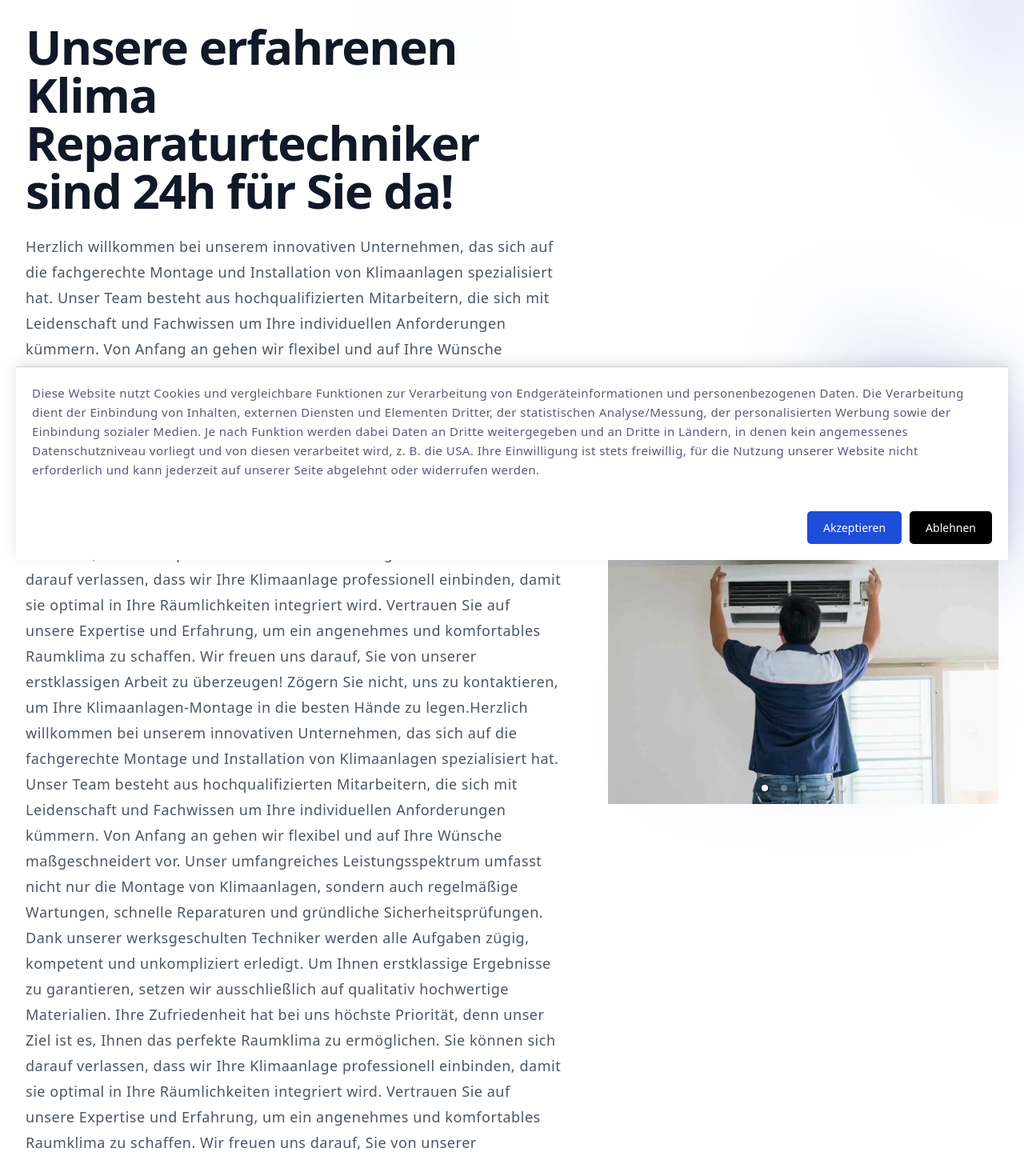
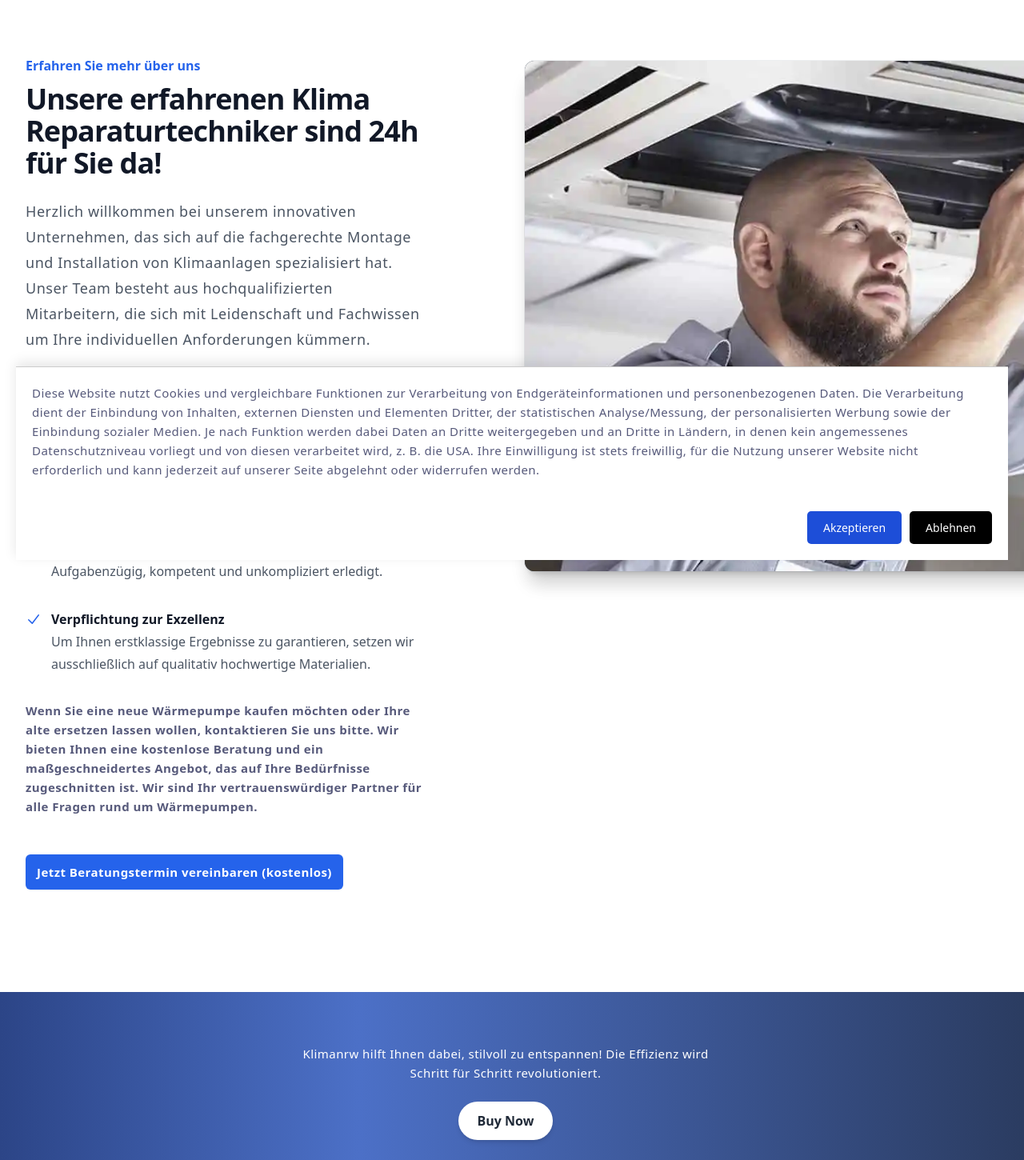
Before and after one commit to maazmasood/react, a Next.js app: page /Ueber-uns in a window 1280 px wide. Shown: the part 100-1550 px from the top of the page at 80% size. Built offline with nearby package versions, Linux system fonts and the light colour scheme.

Commit message:
Update Ueber-uns.js

```diff
--- a/pages/Ueber-uns.js
+++ b/pages/Ueber-uns.js
@@ -1,78 +1,9 @@
+import { useEffect, useState } from "react";
+import { CheckIcon } from "@heroicons/react/20/solid";
 import Link from "next/link";
 import Head from "next/head";
-import DynamicCarousel from "@/pages/components/DynamicCarousel";
 
-const navigation = [
-    { name: 'Product', href: '#' },
-    { name: 'Features', href: '#' },
-    { name: 'Resources', href: '#' },
-    { name: 'Company', href: '#' },
-]
-const stats = [
-    { label: 'Transactions every 24 hours', value: '44 million' },
-    { label: 'Assets under holding', value: '$119 trillion' },
-    { label: 'New users annually', value: '46,000' },
-]
-const values = [
-    {
-        name: 'Be world-class',
-        description:
-            'Aut illo quae. Ut et harum ea animi natus. Culpa maiores et sed sint et magnam exercitationem quia. Ullam voluptas nihil vitae dicta molestiae et. Aliquid velit porro vero.',
-    },
-    {
-        name: 'Share everything you know',
-        description:
-            'Mollitia delectus a omnis. Quae velit aliquid. Qui nulla maxime adipisci illo id molestiae. Cumque cum ut minus rerum architecto magnam consequatur. Quia quaerat minima.',
-    },
-    {
-        name: 'Always learning',
-        description:
-            'Aut repellendus et officiis dolor possimus. Deserunt velit quasi sunt fuga error labore quia ipsum. Commodi autem voluptatem nam. Quos voluptatem totam.',
-    },
-    {
-        name: 'Be supportive',
-        description:
-            'Magnam provident veritatis odit. Vitae eligendi repellat non. Eum fugit impedit veritatis ducimus. Non qui aspernatur laudantium modi. Praesentium rerum error deserunt harum.',
-    },
-    {
-        name: 'Take responsibility',
-        description:
-            'Sit minus expedita quam in ullam molestiae dignissimos in harum. Tenetur dolorem iure. Non nesciunt dolorem veniam necessitatibus laboriosam voluptas perspiciatis error.',
-    },
-    {
-        name: 'Enjoy downtime',
-        description:
-            'Ipsa in earum deserunt aut. Quos minus aut animi et soluta. Ipsum dicta ut quia eius. Possimus reprehenderit iste aspernatur ut est velit consequatur distinctio.',
-    },
-]
-const team = [
-    {
-        name: 'Michael Foster',
-        role: 'Co-Founder / CTO',
-        imageUrl:
-            'https://images.unsplash.com/photo-1519244703995-f4e0f30006d5?ixlib=rb-=eyJhcHBfaWQiOjEyMDd9&auto=format&fit=facearea&facepad=8&w=1024&h=1024&q=80',
-    },
-    // More people...
-]
-const blogPosts = [
-    {
-        id: 1,
-        title: 'Vel expedita assumenda placeat aut nisi optio voluptates quas',
-        href: '#',
-        description:
-            'Illo sint voluptas. Error voluptates culpa eligendi. Hic vel totam vitae illo. Non aliquid explicabo necessitatibus unde. Sed exercitationem placeat consectetur nulla deserunt vel. Iusto corrupti dicta.',
-        imageUrl:
-            'https://images.unsplash.com/photo-1496128858413-b36217c2ce36?ixlib=rb-4.0.3&ixid=MnwxMjA3fDB8MHxwaG90by1wYWdlfHx8fGVufDB8fHx8&auto=format&fit=crop&w=3603&q=80',
-        date: 'Mar 16, 2020',
-        datetime: '2020-03-16',
-        author: {
-            name: 'Michael Foster',
-            imageUrl:
-                'https://images.unsplash.com/photo-1519244703995-f4e0f30006d5?ixlib=rb-1.2.1&ixid=eyJhcHBfaWQiOjEyMDd9&auto=format&fit=facearea&facepad=2&w=256&h=256&q=80',
-        },
-    },
-    // More posts...
-]
+export default function Klimaanlagen() {
   const images = [
     "/Klima-Nrw-Carousel-1.webp",
     "/Klima-Nrw-Carousel-2.webp",
@@ -81,124 +12,196 @@ const images = [
     "/Klima-Nrw-Carousel-5.webp",
   ];
 
+  const [currentImageIndex, setCurrentImageIndex] = useState(0);
 
-export default function Example() {
+  useEffect(() => {
+    const intervalId = setInterval(() => {
+      setCurrentImageIndex((prevIndex) => (prevIndex + 1) % images.length);
+    }, 5000); // Change image every 5 seconds
+
+    return () => clearInterval(intervalId);
+  }, []);
+
   return (
-        <>
+    <div>
       <Head>
-            <meta charSet="UTF-8"></meta>
-            <meta name="viewport" content="width=device-width, initial-scale=1.0"></meta>
-            <meta name="description" content="Unser Unternehmen in Dorsten bietet Geschäftskunden planmäßige Wartungs- und Pflegedienste für ihre Wärmepumpen und Klimaanlagen an. Wir verwenden hochwertige Materialien und Techniken, um sicherzustellen, dass Ihre Geräte optimal funktionieren. Kontaktieren Sie uns für maßgeschneiderte Lösungen für Ihr Unternehmen."></meta>
-            <meta name="keywords" content="Wartung, Pflege, Wärmepumpen, Klimaanlagen, Geschäftskunden, Dorsten"></meta>
-            <title>Wartung und Pflege von Wärmepumpen und Klimaanlagen für Geschäftskunden in Dorsten</title>
-            <link rel="canonical" href="https://klimanrw.de/Ueber-uns"/>
-            <meta property="og:title" content="Wartung und Pflege von Wärmepumpen und Klimaanlagen für Geschäftskunden in Dorsten"/>
-            <meta property="og:type" content="website"/>
-            <meta property="og:url" content="https://klimanrw.de/Ueber-uns"/>
-            <meta property="og:description" content="Unser Unternehmen in Dorsten bietet Geschäftskunden planmäßige Wartungs- und Pflegedienste für ihre Wärmepumpen und Klimaanlagen an. Wir verwenden hochwertige Materialien und Techniken, um sicherzustellen, dass Ihre Geräte optimal funktionieren. Kontaktieren Sie uns für maßgeschneiderte Lösungen für Ihr Unternehmen."/>
-            <meta property="og:image" content="https://klimanrw.de/Klima-Nrw-Carousel-3.webp"/>
-            <meta name="twitter:title" content="Wartung und Pflege von Wärmepumpen und Klimaanlagen für Geschäftskunden in Dorsten"/>
-            <meta name="twitter:description" content="Unser Unternehmen in Dorsten bietet Geschäftskunden planmäßige Wartungs- und Pflegedienste für ihre Wärmepumpen und Klimaanlagen an. Wir verwenden hochwertige Materialien und Techniken, um sicherzustellen, dass Ihre Geräte optimal funktionieren. Kontaktieren Sie uns für maßgeschneiderte Lösungen für Ihr Unternehmen."/>
-            <meta name="twitter:image" content="https://klimanrw.de/Klima-Nrw-Carousel-3.webp"/>
+        <meta charSet="UTF-8" />
+        <meta name="viewport" content="width=device-width, initial-scale=1.0" />
+        <meta
+          name="description"
+          content="Unser Unternehmen in Dorsten bietet Geschäftskunden planmäßige Wartungs- und Pflegedienste für ihre Wärmepumpen und Klimaanlagen an. Wir verwenden hochwertige Materialien und Techniken, um sicherzustellen, dass Ihre Geräte optimal funktionieren. Kontaktieren Sie uns für maßgeschneiderte Lösungen für Ihr Unternehmen."
+        />
+        <meta
+          name="keywords"
+          content="Wartung, Pflege, Wärmepumpen, Klimaanlagen, Geschäftskunden, Dorsten"
+        />
+        <title>
+          Wartung und Pflege von Wärmepumpen und Klimaanlagen für
+          Geschäftskunden in Dorsten
+        </title>
+        <link rel="canonical" href="https://klimanrw.de/Ueber-uns" />
+        <meta
+          property="og:title"
+          content="Wartung und Pflege von Wärmepumpen und Klimaanlagen für Geschäftskunden in Dorsten"
+        />
+        <meta property="og:type" content="website" />
+        <meta property="og:url" content="https://klimanrw.de/Ueber-uns" />
+        <meta
+          property="og:description"
+          content="Unser Unternehmen in Dorsten bietet Geschäftskunden planmäßige Wartungs- und Pflegedienste für ihre Wärmepumpen und Klimaanlagen an. Wir verwenden hochwertige Materialien und Techniken, um sicherzustellen, dass Ihre Geräte optimal funktionieren. Kontaktieren Sie uns für maßgeschneiderte Lösungen für Ihr Unternehmen."
+        />
+        <meta
+          property="og:image"
+          content="https://klimanrw.de/Klima-Nrw-Carousel-3.webp"
+        />
+        <meta
+          name="twitter:title"
+          content="Wartung und Pflege von Wärmepumpen und Klimaanlagen für Geschäftskunden in Dorsten"
+        />
+        <meta
+          name="twitter:description"
+          content="Unser Unternehmen in Dorsten bietet Geschäftskunden planmäßige Wartungs- und Pflegedienste für ihre Wärmepumpen und Klimaanlagen an. Wir verwenden hochwertige Materialien und Techniken, um sicherzustellen, dass Ihre Geräte optimal funktionieren. Kontaktieren Sie uns für maßgeschneiderte Lösungen für Ihr Unternehmen."
+        />
+        <meta
+          name="twitter:image"
+          content="https://klimanrw.de/Klima-Nrw-Carousel-3.webp"
+        />
       </Head>
-        <div className="bg-white">
-            <main className="isolate">
-                {/* Hero section */}
-                <div className="relative isolate -z-10">
-                    <svg
-                        className="absolute inset-x-0 top-0 -z-50 h-[64rem] w-full stroke-gray-200 [mask-image:radial-gradient(32rem_32rem_at_center,white,transparent)] no-pointer-events"
+
+      <div className="relative isolate overflow-hidden bg-white px-6 py-24 sm:py-32 lg:overflow-visible lg:px-0">
+        {/* Carousel div */}
+        <div className="mx-auto grid max-w-2xl grid-cols-1 gap-y-16 gap-x-8 lg:mx-0 lg:max-w-none lg:grid-cols-2 lg:items-start lg:gap-y-10">
+          <div className="lg:col-span-2 lg:col-start-1 lg:row-start-1 lg:mx-auto lg:grid lg:w-full lg:max-w-7xl lg:grid-cols-2 lg:gap-x-8 lg:px-8"></div>
+          <div className=" -ml-12 p-12 lg:sticky lg:top-4 lg:col-start-2 lg:row-span-2 lg:row-start-1 lg:overflow-hidden">
+            {/* Auto image carousel */}
+            <div className="w-[22rem] max-w-none rounded-xl bg-gray-900 shadow-xl ring-1 ring-gray-400/10 sm:w-[57rem]">
+              <img
+                className="w-[22rem] max-w-none rounded-xl bg-gray-900 shadow-xl ring-1 ring-gray-400/10 sm:w-[57rem]"
+                src={images[currentImageIndex]}
+                alt={`Carousel Image ${currentImageIndex + 1}`}
+                title={`Carousel Image ${currentImageIndex + 1}`}
+                width={1920}
+                height={1280}
+              />
+            </div>
+          </div>
+          <div className="lg:col-span-2 lg:col-start-1 lg:row-start-2 lg:mx-auto lg:grid lg:w-full lg:max-w-7xl lg:grid-cols-2 lg:gap-x-8 lg:px-8">
+            <div className="lg:pr-4">
+              <div className="max-w-xl text-base leading-7 text-gray-700 lg:max-w-lg">
+                <div className="lg:pr-4">
+                  <div className="lg:max-w-lg">
+                    <h2 className="text-base font-semibold leading-7 text-blue-600">
+                      Erfahren Sie mehr über uns
+                    </h2>
+                    <p className="mt-2 text-3xl font-bold tracking-tight text-gray-900 sm:text-4xl">
+                      Unsere erfahrenen Klima Reparaturtechniker sind 24h für
+                      Sie da!
+                    </p>
+                    <p className="mt-6 text-lg leading-8 text-gray-600">
+                      Herzlich willkommen bei unserem innovativen Unternehmen,
+                      das sich auf die fachgerechte Montage und Installation von
+                      Klimaanlagen spezialisiert hat.
+                      <br />
+                      Unser Team besteht aus hochqualifizierten Mitarbeitern,
+                      die sich mit Leidenschaft und Fachwissen um Ihre
+                      individuellen Anforderungen kümmern.
+                    </p>
+                  </div>
+                </div>
+
+                <ul className="mt-8 space-y-8 text-gray-600">
+                  <li className="flex gap-x-3">
+                    <CheckIcon
+                      className="mt-1 h-5 w-5 flex-none text-blue-600"
                       aria-hidden="true"
-                    >
-                        <defs>
-                            <pattern
-                                id="1f932ae7-37de-4c0a-a8b0-a6e3b4d44b84"
-                                width={200}
-                                height={200}
-                                x="50%"
-                                y={-1}
-                                patternUnits="userSpaceOnUse"
-                            >
-                                <path d="M.5 200V.5H200" fill="none" />
-                            </pattern>
-                        </defs>
-                        <svg x="50%" y={-1} className="overflow-visible -z-50  fill-gray-50 no-pointer-events">
-                            <path
-                                className="no-pointer-events"
-                                d="M-200 0h201v201h-201Z M600 0h201v201h-201Z M-400 600h201v201h-201Z M200 800h201v201h-201Z"
-                                strokeWidth={0}
                     />
-                        </svg>
-                        {/*<rect width="100%" height="100%" strokeWidth={0} fill="url(#1f932ae7-37de-4c0a-a8b0-a6e3b4d44b84)" />*/}
-                    </svg>
-                    <div className="absolute top-0 left-1/2 right-0 -z-50 -ml-24 transform-gpu overflow-hidden blur-3xl lg:ml-24 xl:ml-48 no-pointer-events">
-                        <svg viewBox="0 0 801 1036" aria-hidden="true" className="w-[50.0625rem] no-pointer-events">
-                            <path
-                                fill="url(#70656b7e-db44-4b9b-b7d2-1f06791bed52)"
-                                fillOpacity=".3"
-                                d="m282.279 843.371 32.285 192.609-313.61-25.32 281.325-167.289-58.145-346.888c94.5 92.652 277.002 213.246 251.009-45.597C442.651 127.331 248.072 10.369 449.268.891c160.956-7.583 301.235 116.434 351.256 179.39L507.001 307.557l270.983 241.04-495.705 294.774Z"
+                    <span>
+                      <strong className="font-semibold text-gray-900">
+                        Umfassende Dienstleistungen angeboten
+                      </strong>
+                      <br />
+                      Unser umfangreiches Leistungsspektrum umfasst nicht nur
+                      die Montage von Klimaanlagen, sondern auch regelmäßige
+                      Wartungen, schnelle Reparaturen und gründliche
+                      Sicherheitsprüfungen .
+                    </span>
+                  </li>
+                  <li className="flex gap-x-3">
+                    <CheckIcon
+                      className="mt-1 h-5 w-5 flex-none text-blue-600"
+                      aria-hidden="true"
                     />
-                            <defs>
-                                <linearGradient
-                                    id="70656b7e-db44-4b9b-b7d2-1f06791bed52"
-                                    x1="508.179"
-                                    x2="-28.677"
-                                    y1="-116.221"
-                                    y2="1091.63"
-                                    gradientUnits="userSpaceOnUse"
-                                >
-                                    <stop stopColor="#4C6EF5" />
-                                    <stop offset={1} stopColor="#1C34AB" />
-                                </linearGradient>
-                            </defs>
-                        </svg>
-                    </div>
-                    <div className="overflow-hidden">
-                        <div className="mx-auto max-w-7xl px-6 pb-32 pt-36 sm:pt-60 lg:px-8 lg:pt-32">
-                            <div className="mx-auto max-w-2xl gap-x-14 lg:mx-0 lg:flex lg:max-w-none lg:items-center">
-                                <div className="w-full max-w-xl lg:shrink-0 xl:max-w-2xl">
-                                    <h1 className="text-4xl font-bold tracking-tight text-gray-900 sm:text-6xl">
-                                        Unsere erfahrenen Klima Reparaturtechniker sind 24h für Sie da!
-                                    </h1>
-                                    <p className="relative mt-6 text-lg leading-8 text-gray-600 sm:max-w-md lg:max-w-none">
-Herzlich willkommen bei unserem innovativen Unternehmen, das sich auf die fachgerechte Montage und Installation von Klimaanlagen spezialisiert hat. Unser Team besteht aus hochqualifizierten Mitarbeitern, die sich mit Leidenschaft und Fachwissen um Ihre individuellen Anforderungen kümmern. Von Anfang an gehen wir flexibel und auf Ihre Wünsche maßgeschneidert vor.
-
-Unser umfangreiches Leistungsspektrum umfasst nicht nur die Montage von Klimaanlagen, sondern auch regelmäßige Wartungen, schnelle Reparaturen und gründliche Sicherheitsprüfungen. Dank unserer werksgeschulten Techniker werden alle Aufgaben zügig, kompetent und unkompliziert erledigt.
-
-Um Ihnen erstklassige Ergebnisse zu garantieren, setzen wir ausschließlich auf qualitativ hochwertige Materialien. Ihre Zufriedenheit hat bei uns höchste Priorität, denn unser Ziel ist es, Ihnen das perfekte Raumklima zu ermöglichen.
-
-Sie können sich darauf verlassen, dass wir Ihre Klimaanlage professionell einbinden, damit sie optimal in Ihre Räumlichkeiten integriert wird. Vertrauen Sie auf unsere Expertise und Erfahrung, um ein angenehmes und komfortables Raumklima zu schaffen.
-
-Wir freuen uns darauf, Sie von unserer erstklassigen Arbeit zu überzeugen! Zögern Sie nicht, uns zu kontaktieren, um Ihre Klimaanlagen-Montage in die besten Hände zu legen.Herzlich willkommen bei unserem innovativen Unternehmen, das sich auf die fachgerechte Montage und Installation von Klimaanlagen spezialisiert hat. Unser Team besteht aus hochqualifizierten Mitarbeitern, die sich mit Leidenschaft und Fachwissen um Ihre individuellen Anforderungen kümmern. Von Anfang an gehen wir flexibel und auf Ihre Wünsche maßgeschneidert vor.
-
-Unser umfangreiches Leistungsspektrum umfasst nicht nur die Montage von Klimaanlagen, sondern auch regelmäßige Wartungen, schnelle Reparaturen und gründliche Sicherheitsprüfungen. Dank unserer werksgeschulten Techniker werden alle Aufgaben zügig, kompetent und unkompliziert erledigt.
-
-Um Ihnen erstklassige Ergebnisse zu garantieren, setzen wir ausschließlich auf qualitativ hochwertige Materialien. Ihre Zufriedenheit hat bei uns höchste Priorität, denn unser Ziel ist es, Ihnen das perfekte Raumklima zu ermöglichen.
-
-Sie können sich darauf verlassen, dass wir Ihre Klimaanlage professionell einbinden, damit sie optimal in Ihre Räumlichkeiten integriert wird. Vertrauen Sie auf unsere Expertise und Erfahrung, um ein angenehmes und komfortables Raumklima zu schaffen.
-
-Wir freuen uns darauf, Sie von unserer erstklassigen Arbeit zu überzeugen! Zögern Sie nicht, uns zu kontaktieren, um Ihre Klimaanlagen-Montage in die besten Hände zu legen.
+                    <span>
+                      <strong className="font-semibold text-gray-900">
+                        Effiziente und kompetente Ausführung
+                      </strong>
+                      <br />
+                      Dank unserer werksgeschulten Techniker werden alle
+                      Aufgabenzügig, kompetent und unkompliziert erledigt.
+                    </span>
+                  </li>
+                  <li className="flex gap-x-3">
+                    <CheckIcon
+                      className="mt-1 h-5 w-5 flex-none text-blue-600"
+                      aria-hidden="true"
+                    />
+                    <span>
+                      <strong className="font-semibold text-gray-900">
+                        Verpflichtung zur Exzellenz
+                      </strong>
+                      <br />
+                      Um Ihnen erstklassige Ergebnisse zu garantieren, setzen
+                      wir ausschließlich auf qualitativ hochwertige Materialien.
+                    </span>
+                  </li>
+                </ul>
+                <p className="mt-8">
+                  <strong>
+                    Wenn Sie eine neue Wärmepumpe kaufen möchten oder Ihre alte
+                    ersetzen lassen wollen, kontaktieren Sie uns bitte. Wir
+                    bieten Ihnen eine kostenlose Beratung und ein
+                    maßgeschneidertes Angebot, das auf Ihre Bedürfnisse
+                    zugeschnitten ist. Wir sind Ihr vertrauenswürdiger Partner
+                    für alle Fragen rund um Wärmepumpen.
+                  </strong>
                 </p>
                 <div className="mt-12 flex items-center gap-x-6">
                   <Link
                     href="/Kontakt"
                     className="rounded-md bg-blue-600 px-3.5 py-2.5 text-lg font-semibold text-white shadow-sm hover:bg-blue-500 focus-visible:outline focus-visible:outline-2 focus-visible:outline-offset-2 focus-visible:outline-blue-600"
                   >
-                                            <p>
+                    <p className=" text-white ">
                       Jetzt Beratungstermin vereinbaren (kostenlos)
                     </p>
                   </Link>
                 </div>
               </div>
-                                    <DynamicCarousel className="mt-3" images={images} />
+            </div>
           </div>
         </div>
       </div>
 
+      <section
+        id="s3"
+        class="section flex justify-center items-center"
+        style={{ minHeight: "250px" }}
+      >
+        <div className="lg:pr-4">
+          <div className="lg:max-w-lg text-center">
+            <p className="text-white">
+              Klimanrw hilft Ihnen dabei, stilvoll zu entspannen! Die Effizienz
+              wird Schritt für Schritt revolutioniert.
+            </p>
+            <br />
+            <a
+              href="/planer"
+              className=" px-6 bg-white text-gray-800 py-3 px-6 rounded-full inline-block font-semibold shadow-md transition duration-300 hover:bg-gray-200 hover:text-gray-900 transform hover:scale-105"
+            >
+              Buy Now
+            </a>
           </div>
-
-            </main>
-
         </div>
-        </>
-    )
+      </section>
+    </div>
+  );
 }
```
Lines whose indentation alone changed are shown as unchanged.
